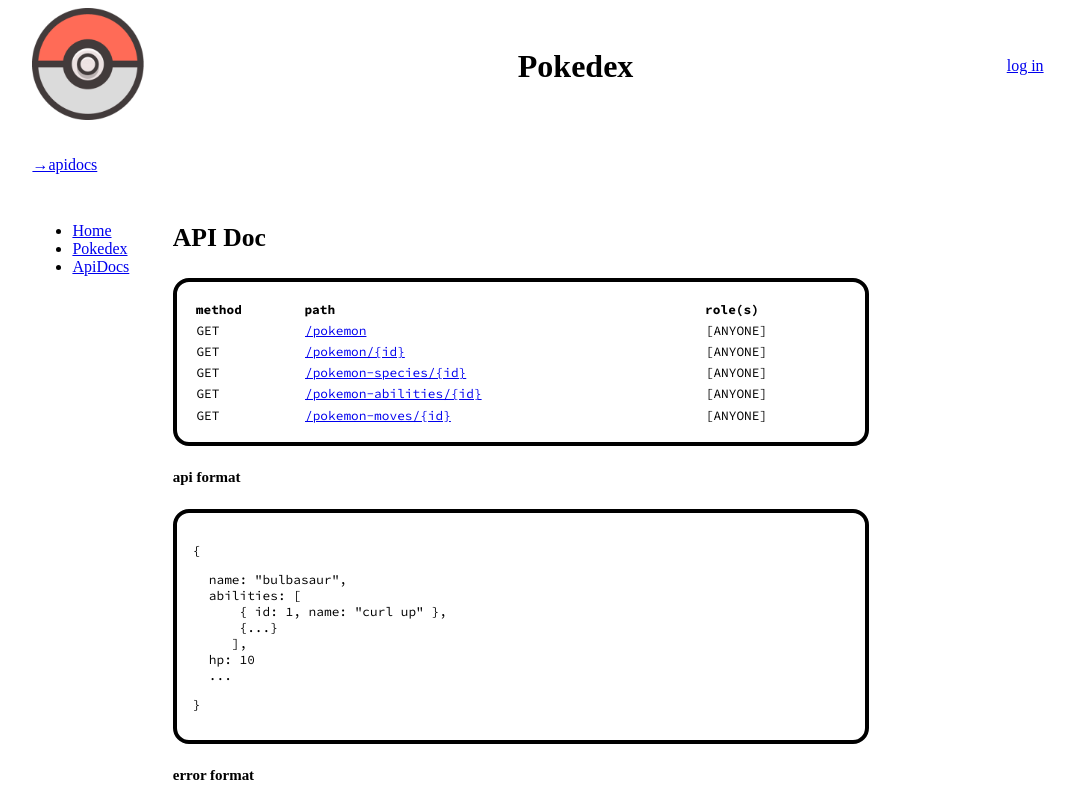
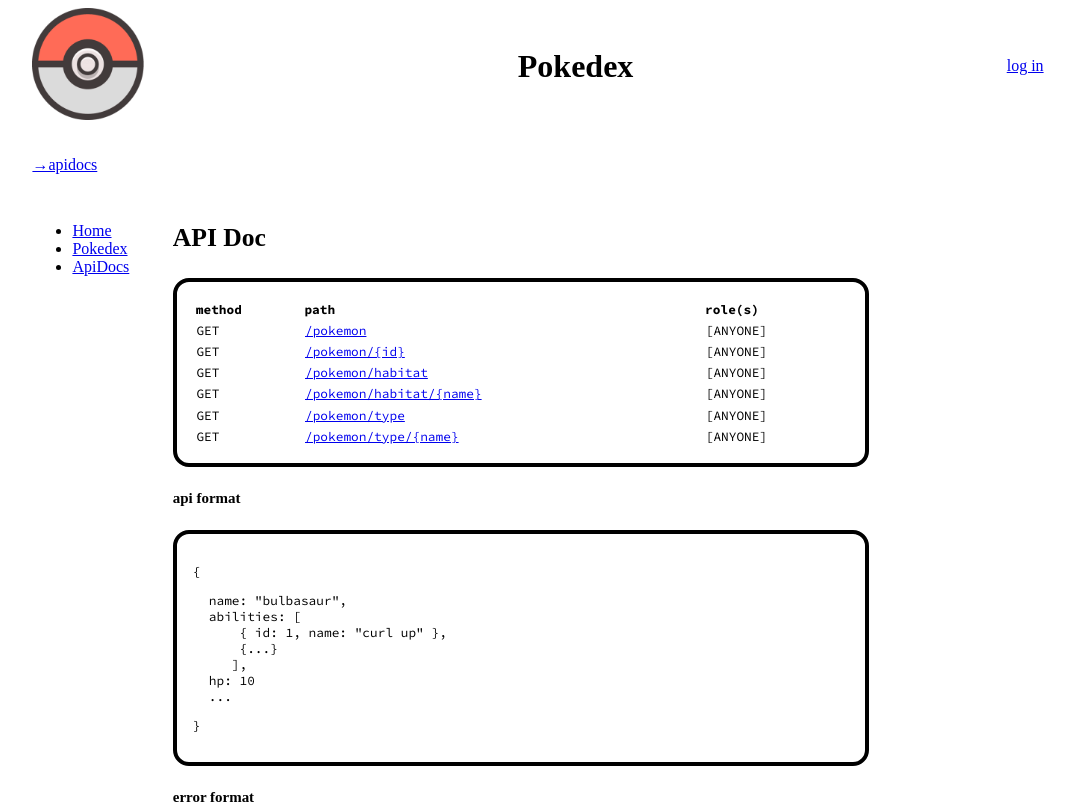
Before and after one commit to Oskar123456/cphdat-sp-3, a React (Vite) app: page /apidocs in a window 1280 px wide. Shown: the top 804 px of the page, without its empty margins (102-1177 px from the left). Built offline with nearby package versions, Linux system fonts and the light colour scheme.

Commit message:
update apidocs

```diff
--- a/src/components/ApiDocs.jsx
+++ b/src/components/ApiDocs.jsx
@@ -137,15 +137,15 @@ function ApiDocs({currentUser})
 
         <StyledRow key={crypto.randomUUID()}>
         <StyledCell> GET </StyledCell>
-        <StyledCell> <a href={"https://exam.obhnothing.dk/api" + "/pokemon"}>/pokemon/&#123;id&#125;</a> </StyledCell>
+        <StyledCell> <a href={"https://exam.obhnothing.dk/api" + "/pokemon/{id}"}>/pokemon/&#123;id&#125;</a> </StyledCell>
         <StyledCell> [ANYONE] </StyledCell>
         </StyledRow>
 
         <StyledRow key={crypto.randomUUID()}>
         <StyledCell> GET </StyledCell>
         <StyledCell>
-        <a href={"https://exam.obhnothing.dk/api" + "/pokemon"}>
-        /pokemon-species/&#123;id&#125;
+        <a href={"https://exam.obhnothing.dk/api" + "/pokemon/habitat"}>
+        /pokemon/habitat
         </a> </StyledCell>
         <StyledCell> [ANYONE] </StyledCell>
         </StyledRow>
@@ -153,8 +153,8 @@ function ApiDocs({currentUser})
         <StyledRow key={crypto.randomUUID()}>
         <StyledCell> GET </StyledCell>
         <StyledCell>
-        <a href={"https://exam.obhnothing.dk/api" + "/pokemon"}>
-        /pokemon-abilities/&#123;id&#125;
+        <a href={"https://exam.obhnothing.dk/api" + "/pokemon/habitat/{name}"}>
+        /pokemon/habitat/&#123;name&#125;
         </a> </StyledCell>
         <StyledCell> [ANYONE] </StyledCell>
         </StyledRow>
@@ -162,8 +162,17 @@ function ApiDocs({currentUser})
         <StyledRow key={crypto.randomUUID()}>
         <StyledCell> GET </StyledCell>
         <StyledCell>
-        <a href={"https://exam.obhnothing.dk/api" + "/pokemon"}>
-        /pokemon-moves/&#123;id&#125;
+        <a href={"https://exam.obhnothing.dk/api" + "/pokemon/type"}>
+        /pokemon/type
+        </a> </StyledCell>
+        <StyledCell> [ANYONE] </StyledCell>
+        </StyledRow>
+
+        <StyledRow key={crypto.randomUUID()}>
+        <StyledCell> GET </StyledCell>
+        <StyledCell>
+        <a href={"https://exam.obhnothing.dk/api" + "/pokemon/type/{name}"}>
+        /pokemon/type/&#123;name&#125;
         </a> </StyledCell>
         <StyledCell> [ANYONE] </StyledCell>
         </StyledRow>
```
